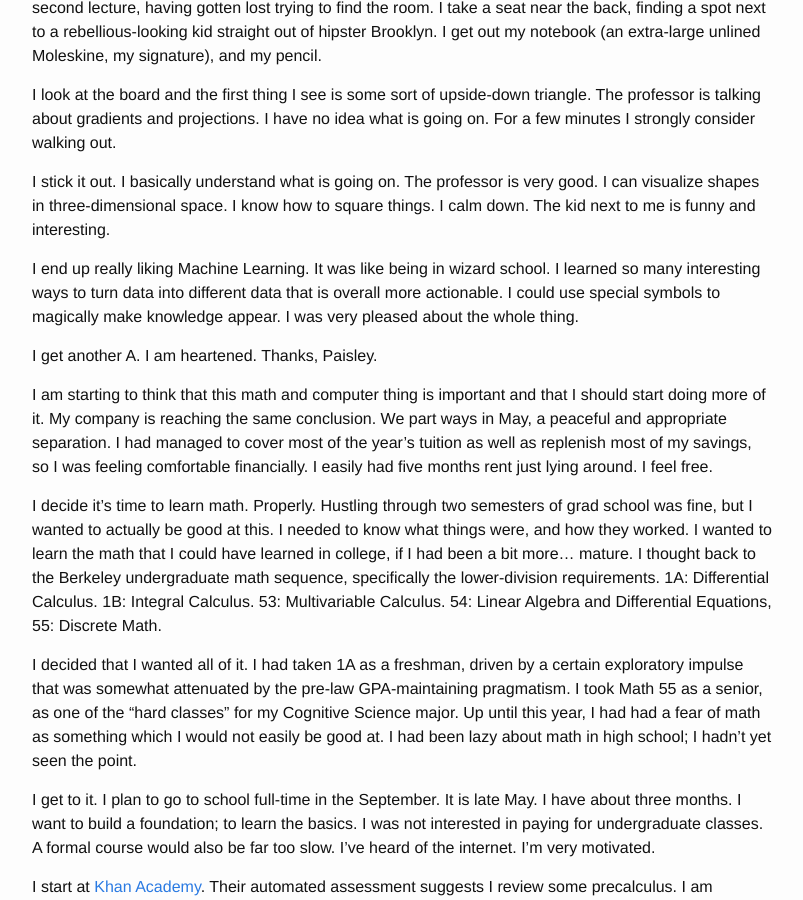
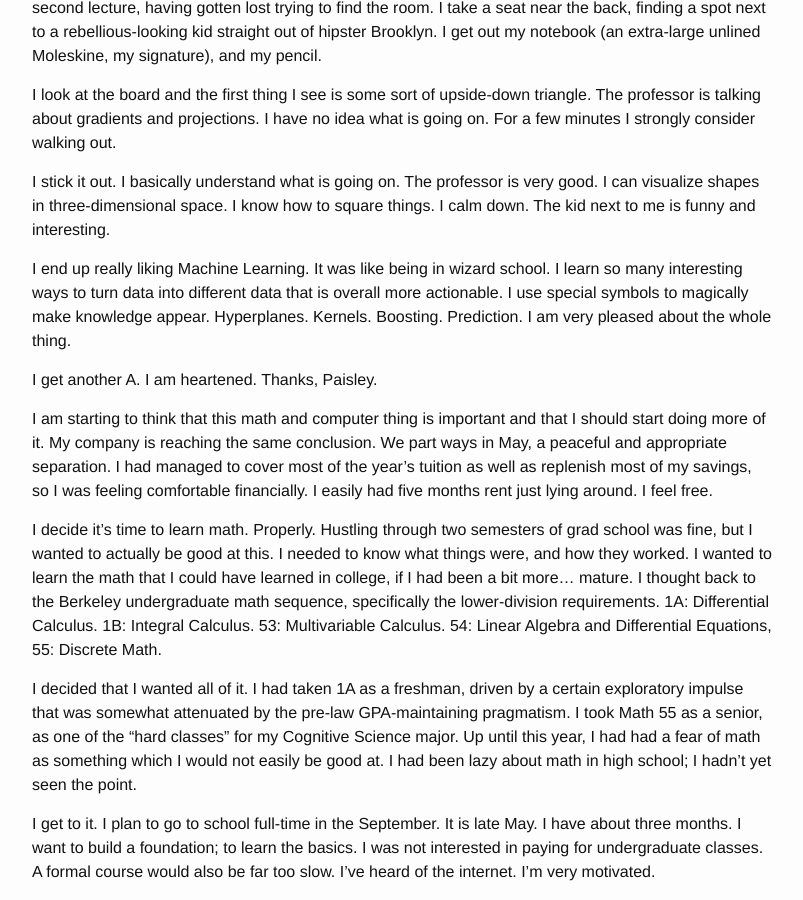
Before and after one commit to kronosapiens/kronosapiens.github.io, a Jekyll site: the page built from _posts/2015-10-25-on-learning-some-math.md, in a window 1280 px wide and 900 px high, scrolled down 1203 px. Shown: the whole window, without its empty margins (238-1041 px from the left). Built offline with Jekyll 4.4.1, drawn with Linux system fonts in a browser that asks for light colours; comment, search, counter and statistics services are not loaded.

Commit message:
final prose tweak

```diff
--- a/_posts/2015-10-25-on-learning-some-math.md
+++ b/_posts/2015-10-25-on-learning-some-math.md
@@ -33,7 +33,7 @@ I look at the board and the first thing I see is some sort of upside-down triang
 
 I stick it out. I basically understand what is going on. The professor is very good. I can visualize shapes in three-dimensional space. I know how to square things. I calm down. The kid next to me is funny and interesting.
 
-I end up really liking Machine Learning. It was like being in wizard school. I learned so many interesting ways to turn data into different data that is overall more actionable. I could use special symbols to magically make knowledge appear. I was very pleased about the whole thing.
+I end up really liking Machine Learning. It was like being in wizard school. I learn so many interesting ways to turn data into different data that is overall more actionable. I use special symbols to magically make knowledge appear. Hyperplanes. Kernels. Boosting. Prediction. I am very pleased about the whole thing.
 
 I get another A. I am heartened. Thanks, Paisley.
 
```
